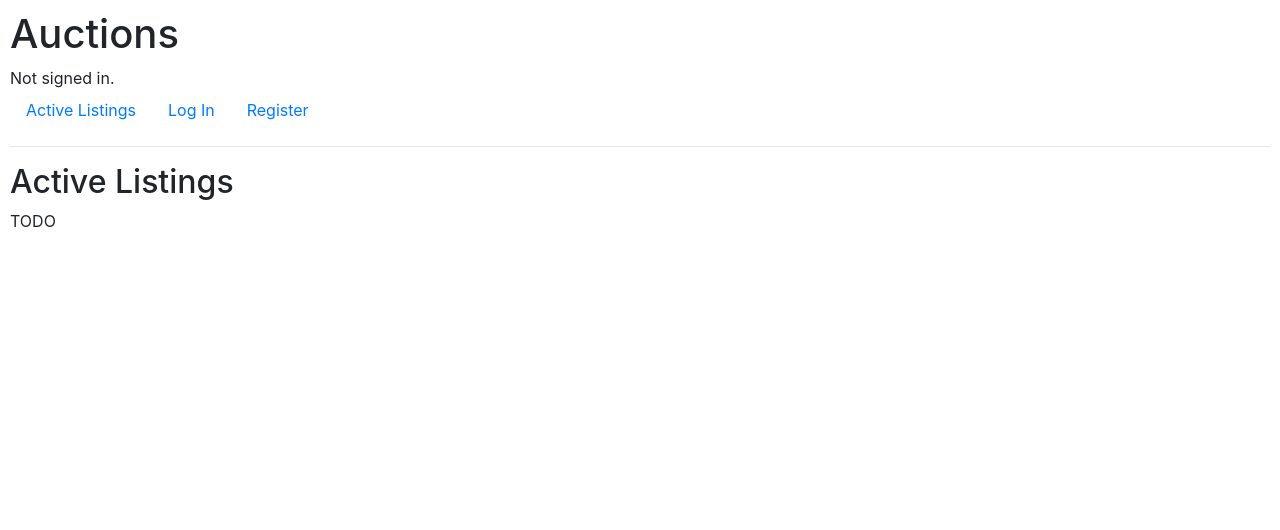
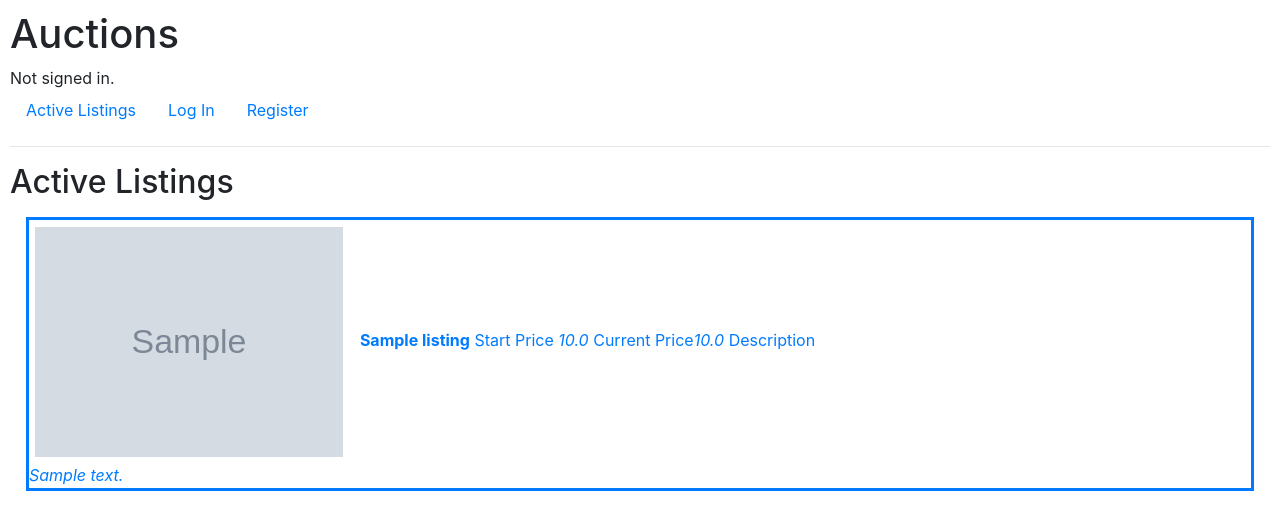
Before and after one commit to alwincodes/auction-site, a Django app: page / in a window 1280 px wide. Shown: the top 530 px of the page. Run offline with Django 3.2, Linux system fonts and the light colour scheme; tables that the repository leaves empty hold one stand-in row (values such as "Sample post"); grey boxes marked "Sample" are stand-in pictures; some libraries are stand-ins or nearby versions.

Commit message:
added index and listing pages

```diff
--- a/auctions/static/auctions/styles.css
+++ b/auctions/static/auctions/styles.css
@@ -1,3 +1,21 @@
 body {
-    padding: 10px;
+  padding: 10px;
 }
+
+.products {
+  margin: 1em;
+  border-style: solid;
+}
+.product_img {
+  display: inline;
+  width: 20em;
+  padding: 0.4em;
+}
+.prod_info {
+  display: inline;
+  position: relative;
+
+  width: 30em;
+  padding: 0.4em;
+  margin: 0;
+}
--- a/auctions/templates/auctions/index.html
+++ b/auctions/templates/auctions/index.html
@@ -3,5 +3,18 @@
 {% block body %}
     <h2>Active Listings</h2>
 
-    TODO
+    {% for listing in listings %}
+    <a href="{% url 'viewlisting' listing.id %}">
+        <div class="products">
+            <img class="product_img" src="{{listing.imageUrl}}" alt="Product image">
+            <div class="prod_info">
+                <b>{{listing.title}}</b>
+                Start Price <i>{{listing.startPrice}}</i>
+                Current Price<i>{{listing.currentPrice}}</i>
+                Description <br>
+                <i>{{listing.description}}</i>
+            </div>
+        </div>
+    </a>
+    {% endfor %}
 {% endblock %}
--- a/auctions/urls.py
+++ b/auctions/urls.py
@@ -7,5 +7,6 @@ urlpatterns = [
     path("login", views.login_view, name="login"),
     path("logout", views.logout_view, name="logout"),
     path("register", views.register, name="register"),
-    path("addlisting", views.addListing, name="addlisting")
+    path("addlisting", views.addListing, name="addlisting"),
+    path("viewlisting/<int:listingid>", views.seeListing, name="viewlisting")
 ]
--- a/auctions/views.py
+++ b/auctions/views.py
@@ -15,7 +15,10 @@ class AddListingForm(ModelForm):
         fields = ['title', 'description', 'startPrice', 'category','imageUrl']
 
 def index(request):
-    return render(request, "auctions/index.html")
+    listingData = Listing.objects.all()
+    return render(request, "auctions/index.html", {
+        "listings" : listingData
+    })
 
 
 def login_view(request):
@@ -82,9 +85,17 @@ def addListing(request):
         if form.is_valid:
             data = form.save(commit=False)
             data.creator = request.user
+            data.currentPrice = data.startPrice
             data.save()
 
             return render(request, "auctions/addlisting.html", {
             "listingform" : AddListingForm(),
             "msg" : "Listing Added"
+           })
+
+def seeListing(request, listingid):
+    if(listingid != None):
+        listingInfo = Listing.objects.get(pk = listingid)
+        return render(request, "auctions/viewlisting.html", {
+        "prodinfo" : listingInfo
         })
```
Also changed, not shown: auctions/templates/auctions/viewlisting.html (added, +18 -0 lines).
